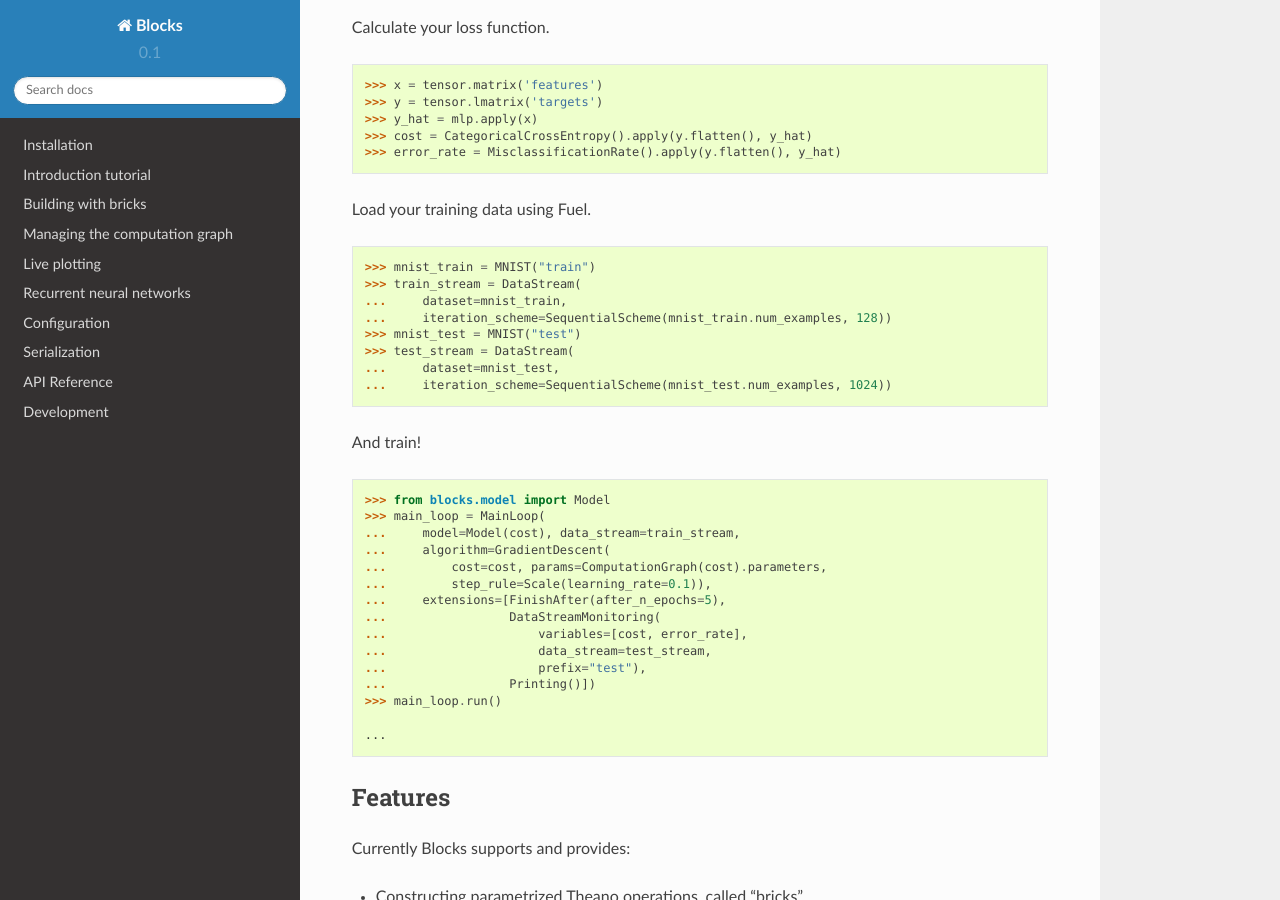
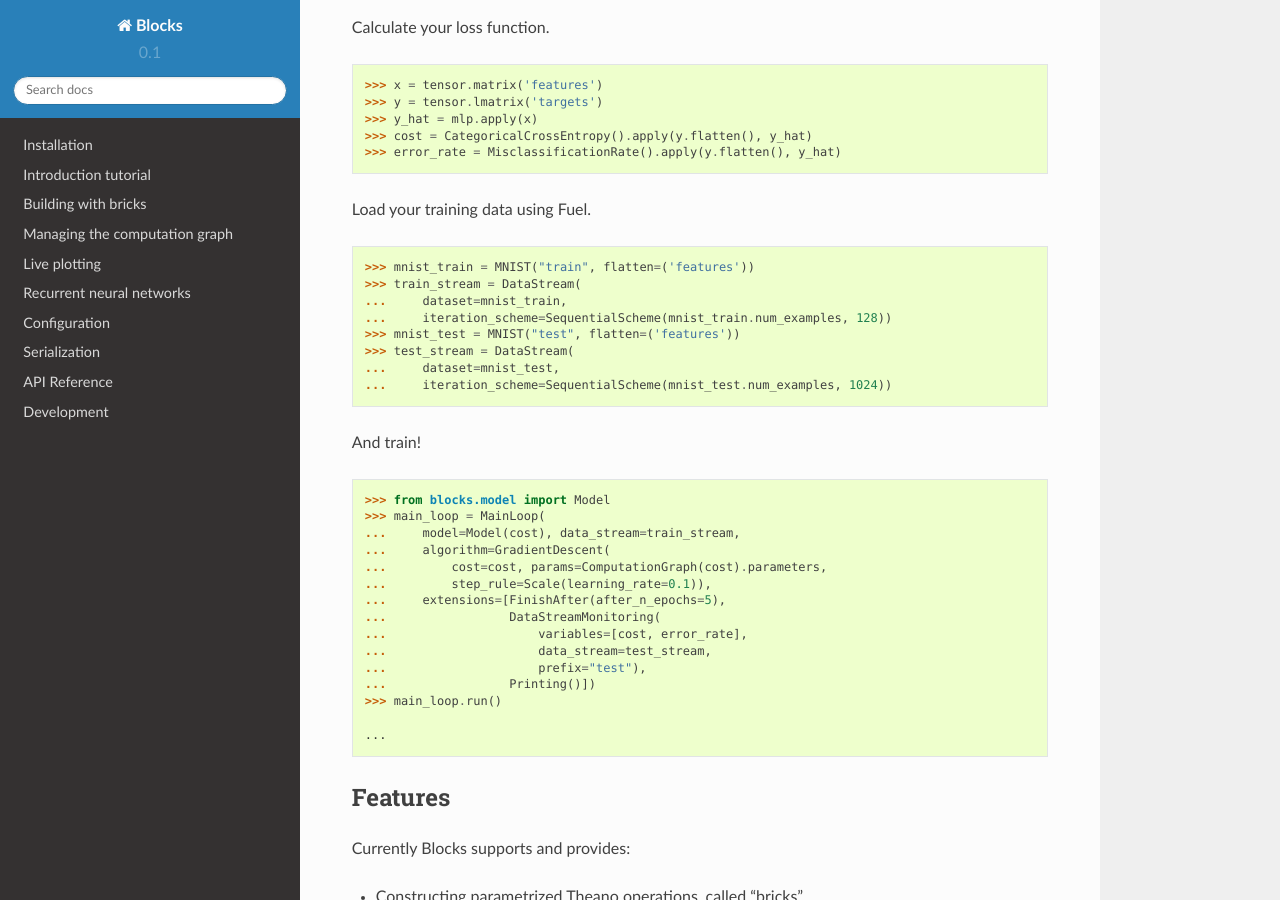
Before and after one commit to mila-iqia/blocks, a Sphinx documentation site: the page built from docs/index.rst, in a window 1280 px wide and 900 px high, scrolled down 1195 px. Built offline with Sphinx 7.4.7 and the Read the Docs theme 2.0.0, drawn with Linux system fonts in a browser that asks for light colours.

```diff
--- a/docs/index.rst
+++ b/docs/index.rst
@@ -85,11 +85,11 @@ Calculate your loss function.
 
 Load your training data using Fuel.
 
->>> mnist_train = MNIST("train")
+>>> mnist_train = MNIST("train", flatten=('features'))
 >>> train_stream = DataStream(
 ...     dataset=mnist_train,
 ...     iteration_scheme=SequentialScheme(mnist_train.num_examples, 128))
->>> mnist_test = MNIST("test")
+>>> mnist_test = MNIST("test", flatten=('features'))
 >>> test_stream = DataStream(
 ...     dataset=mnist_test,
 ...     iteration_scheme=SequentialScheme(mnist_test.num_examples, 1024))
```
Also changed, not shown: .travis.yml, 1 other file.
